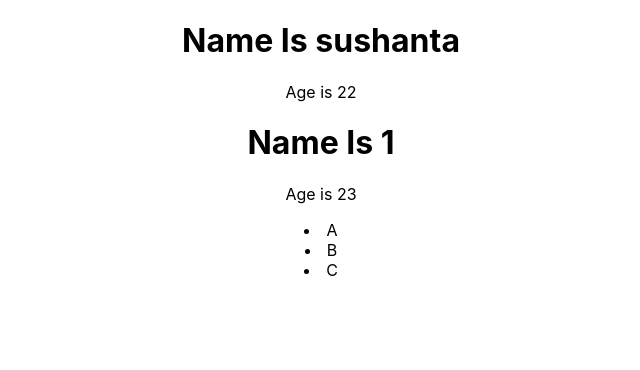
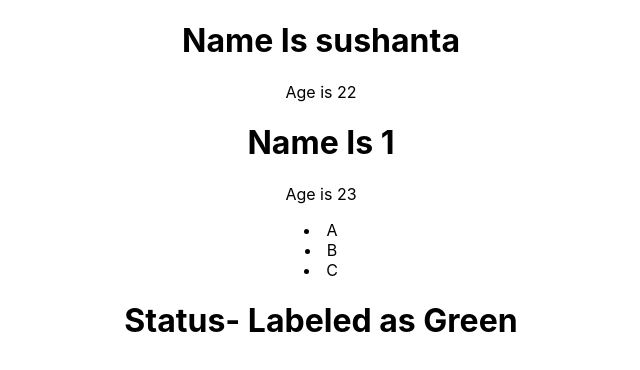
Before and after one commit to sushantagupta007/BasicTS, a React (Create React App) app in the folder my-app/: page / in a window 1280 px wide. Shown: the top 370 px of the page, without its empty margins (319-959 px from the left). Built offline with nearby package versions, Linux system fonts and the light colour scheme.

Commit message:
Advanced Props

```diff
--- a/my-app/src/App.tsx
+++ b/my-app/src/App.tsx
@@ -1,5 +1,6 @@
 import React from "react";
 import "./App.css";
+import AdvancedProps from "./component/AdvancedProps";
 import ArrayList from "./component/ArrayList";
 import Users from "./component/Users";
 
@@ -10,6 +11,7 @@ function App() {
       <Users name="sushanta" age={22} />
       <Users name={1} age={23} />
       <ArrayList names={nameList} />
+      <AdvancedProps status="completed" />
     </div>
   );
 }
--- /dev/null
+++ b/my-app/src/component/AdvancedProps.tsx
@@ -0,0 +1,22 @@
+type StatusProps = {
+  status: "working" | "completed" | "stucked";
+};
+const AdvancedProps = (props: StatusProps) => {
+  let message;
+
+  //1. If I declare the type of message variable the following error comes.
+  //2. Variable 'message' is used before being assigned.
+
+  //3. If I dnn't declare the type of message then, no error occur.
+
+  if (props.status === "working") {
+    message = "Count time";
+  } else if (props.status === "completed") {
+    message = "Labeled as Green";
+  } else if (props.status === "stucked") {
+    message = " Need Solution";
+  }
+  return <h1> Status- {message}</h1>;
+};
+
+export default AdvancedProps;
```
